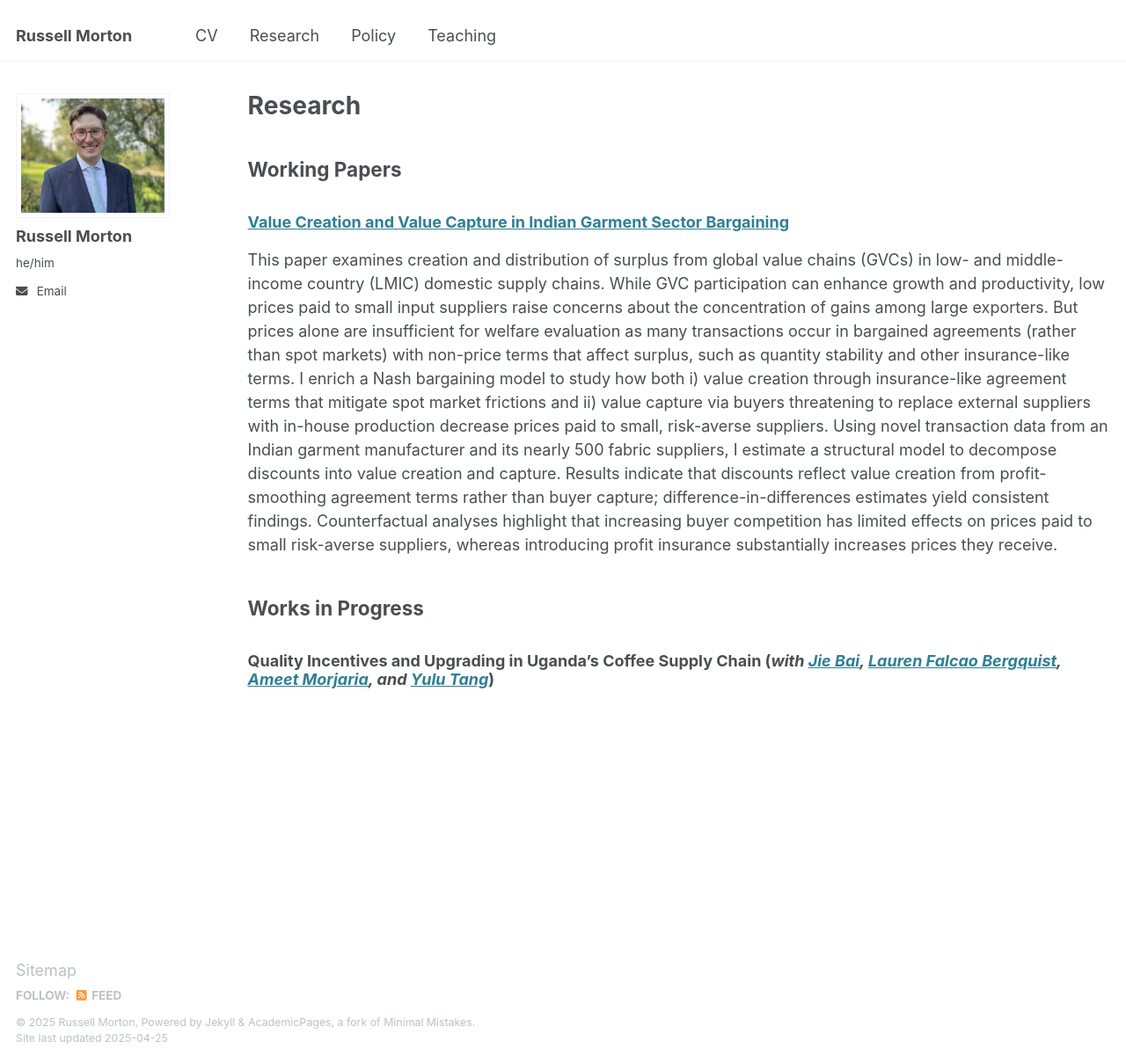
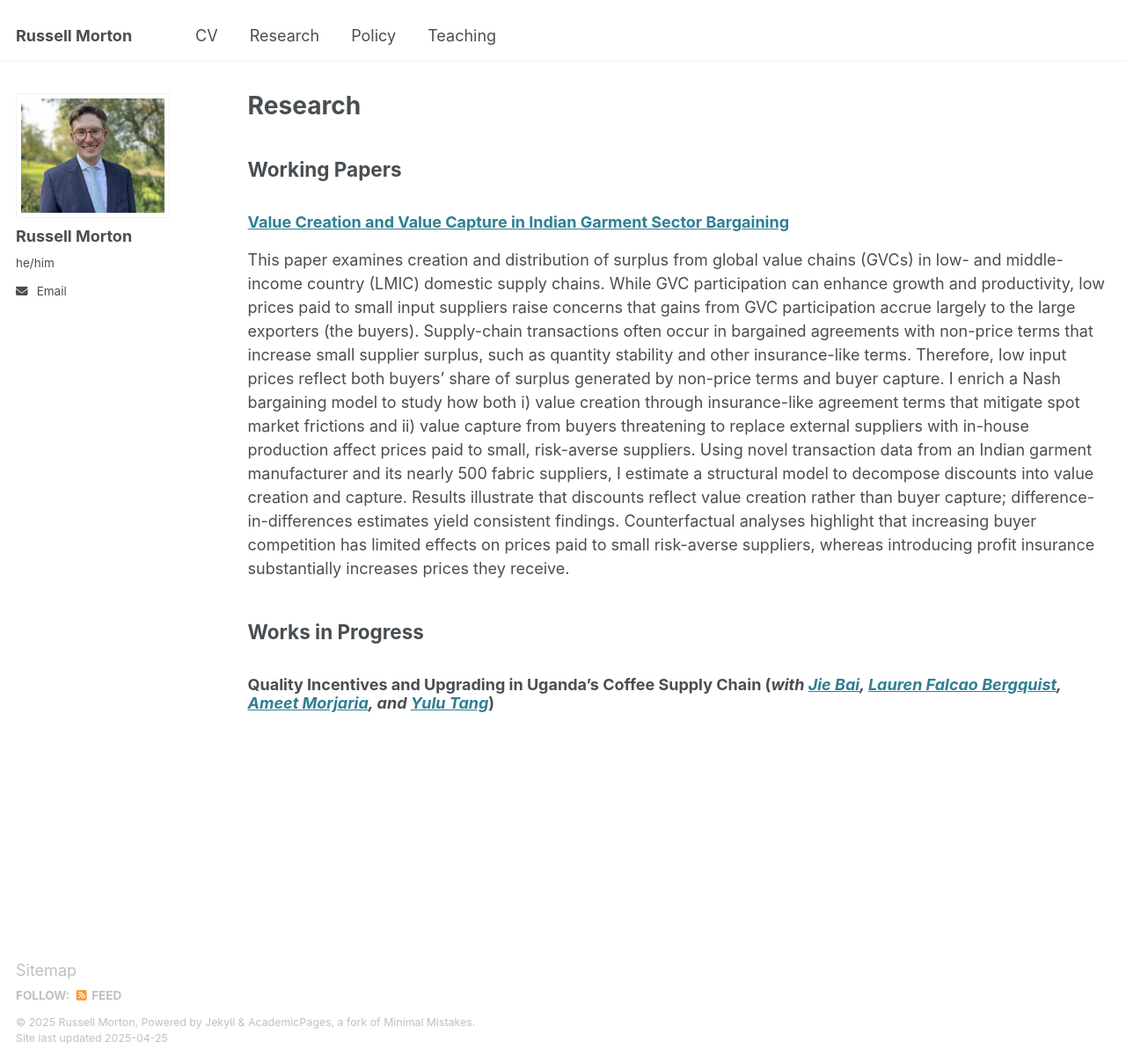
Before and after one commit to rpmorton/rpmorton.github.io, a Jekyll site: the page built from _pages/research.md, in a window 1280 px wide and 1209 px high. Shown: the whole window at 88% size. Built offline with Jekyll 4.4.1, drawn with Linux system fonts in a browser that asks for light colours.

Commit message:
Update research.md

```diff
--- a/_pages/research.md
+++ b/_pages/research.md
@@ -8,7 +8,7 @@ author_profile: true
 
 ### [Value Creation and Value Capture in Indian Garment Sector Bargaining](https://drive.google.com/file/d/1SpxGm7bKFBeSrq-szBUWVIQKxTBr8SeM/view?usp=drive_link)
 
-This paper examines creation and distribution of surplus from global value chains (GVCs) in low- and middle-income country (LMIC) domestic supply chains. While GVC participation can enhance growth and productivity, low prices paid to small input suppliers raise concerns about the concentration of gains among large exporters. But prices alone are insufficient for welfare evaluation as many transactions occur in bargained agreements (rather than spot markets) with non-price terms that affect surplus, such as quantity stability and other insurance-like terms. I enrich a Nash bargaining model to study how both i) value creation through insurance-like agreement terms that mitigate spot market frictions and ii) value capture via buyers threatening to replace external suppliers with in-house production decrease prices paid to small, risk-averse suppliers. Using novel transaction data from an Indian garment manufacturer and its nearly 500 fabric suppliers, I estimate a structural model to decompose discounts into value creation and capture. Results indicate that discounts reflect value creation from profit-smoothing agreement terms rather than buyer capture; difference-in-differences estimates yield consistent findings. Counterfactual analyses highlight that increasing buyer competition has limited effects on prices paid to small risk-averse suppliers, whereas introducing profit insurance substantially increases prices they receive.
+This paper examines creation and distribution of surplus from global value chains (GVCs) in low- and middle-income country (LMIC) domestic supply chains. While GVC participation can enhance growth and productivity, low prices paid to small input suppliers raise concerns that gains from GVC participation accrue largely to the large exporters (the buyers). Supply-chain transactions often occur in bargained agreements with non-price terms that increase small supplier surplus, such as quantity stability and other insurance-like terms. Therefore, low input prices reflect both buyers' share of surplus generated by non-price terms and buyer capture. I enrich a Nash bargaining model to study how both i) value creation through insurance-like agreement terms that mitigate spot market frictions and ii) value capture from buyers threatening to replace external suppliers with in-house production affect prices paid to small, risk-averse suppliers. Using novel transaction data from an Indian garment manufacturer and its nearly 500 fabric suppliers, I estimate a structural model to decompose discounts into value creation and capture. Results illustrate that discounts reflect value creation rather than buyer capture; difference-in-differences estimates yield consistent findings. Counterfactual analyses highlight that increasing buyer competition has limited effects on prices paid to small risk-averse suppliers, whereas introducing profit insurance substantially increases prices they receive.
 
 ## Works in Progress
 
```
